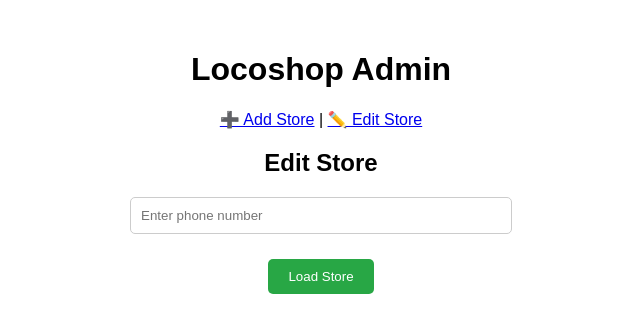
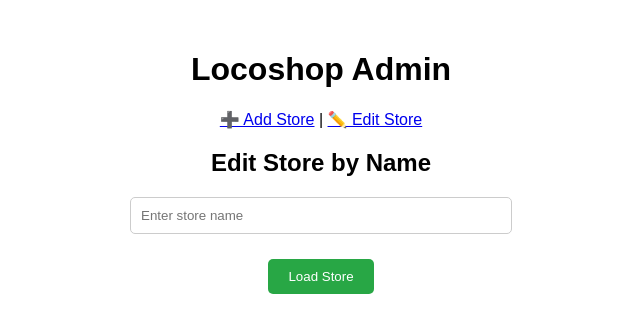
Before and after one commit to win4abhang/locoshop-admin, a React (Create React App) app: page /edit in a window 1280 px wide. Shown: the top 332 px of the page, without its empty margins (319-959 px from the left). Built offline with nearby package versions, Linux system fonts and the light colour scheme.

Commit message:
existing data manipulation functions added

```diff
--- a/src/EditStore.js
+++ b/src/EditStore.js
@@ -3,7 +3,7 @@ import React, { useState } from 'react';
 const BACKEND_URL = 'https://locoshop-backend.onrender.com';
 
 function EditStore() {
-  const [editPhone, setEditPhone] = useState('');
+  const [editName, setEditName] = useState('');
   const [formData, setFormData] = useState({
     name: '', address: '', phone: '', lat: '', lng: '', tags: ''
   });
@@ -11,14 +11,19 @@ function EditStore() {
   const [isLoaded, setIsLoaded] = useState(false);
 
   const handleLoad = async () => {
-    const res = await fetch(`${BACKEND_URL}/api/stores/by-phone/${editPhone}`);
+    try {
+      const res = await fetch(`${BACKEND_URL}/api/stores/by-name/${encodeURIComponent(editName)}`);
       const data = await res.json();
       if (res.ok) {
         setFormData({ ...data.store, tags: data.store.tags.join(', ') });
         setIsLoaded(true);
-      setMessage('✅ Store loaded for editing.');
+        setMessage('✅ Store loaded successfully.');
       } else {
         setMessage('❌ Store not found.');
+      }
+    } catch (err) {
+      setMessage('❌ Error loading store.');
+      console.error(err);
     }
   };
 
@@ -31,28 +36,32 @@ function EditStore() {
     const tagsArray = formData.tags.split(',').map(tag => tag.trim());
     const updatedData = { ...formData, tags: tagsArray };
 
-    const res = await fetch(`${BACKEND_URL}/api/stores/update/${editPhone}`, {
+    try {
+      const res = await fetch(`${BACKEND_URL}/api/stores/update-by-name/${encodeURIComponent(editName)}`, {
         method: 'PUT',
         headers: { 'Content-Type': 'application/json' },
         body: JSON.stringify(updatedData),
       });
-
       const data = await res.json();
       if (res.ok) {
         setMessage('✅ Store updated successfully.');
       } else {
         setMessage('❌ ' + data.message);
       }
+    } catch (err) {
+      setMessage('❌ Update failed.');
+      console.error(err);
+    }
   };
 
   return (
     <div>
-      <h2>Edit Store</h2>
+      <h2>Edit Store by Name</h2>
       <input
         type="text"
-        placeholder="Enter phone number"
-        value={editPhone}
-        onChange={(e) => setEditPhone(e.target.value)}
+        placeholder="Enter store name"
+        value={editName}
+        onChange={(e) => setEditName(e.target.value)}
       />
       <button onClick={handleLoad}>Load Store</button>
 
```
Lines whose indentation alone changed are shown as unchanged.
